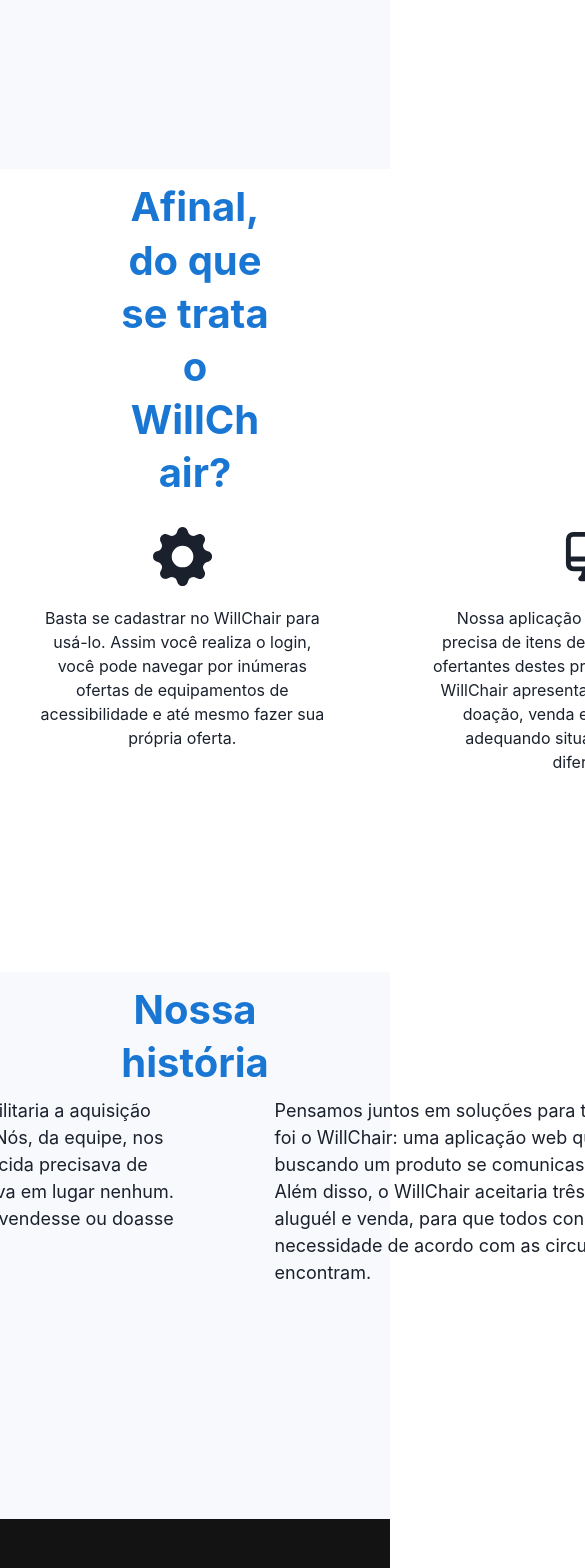
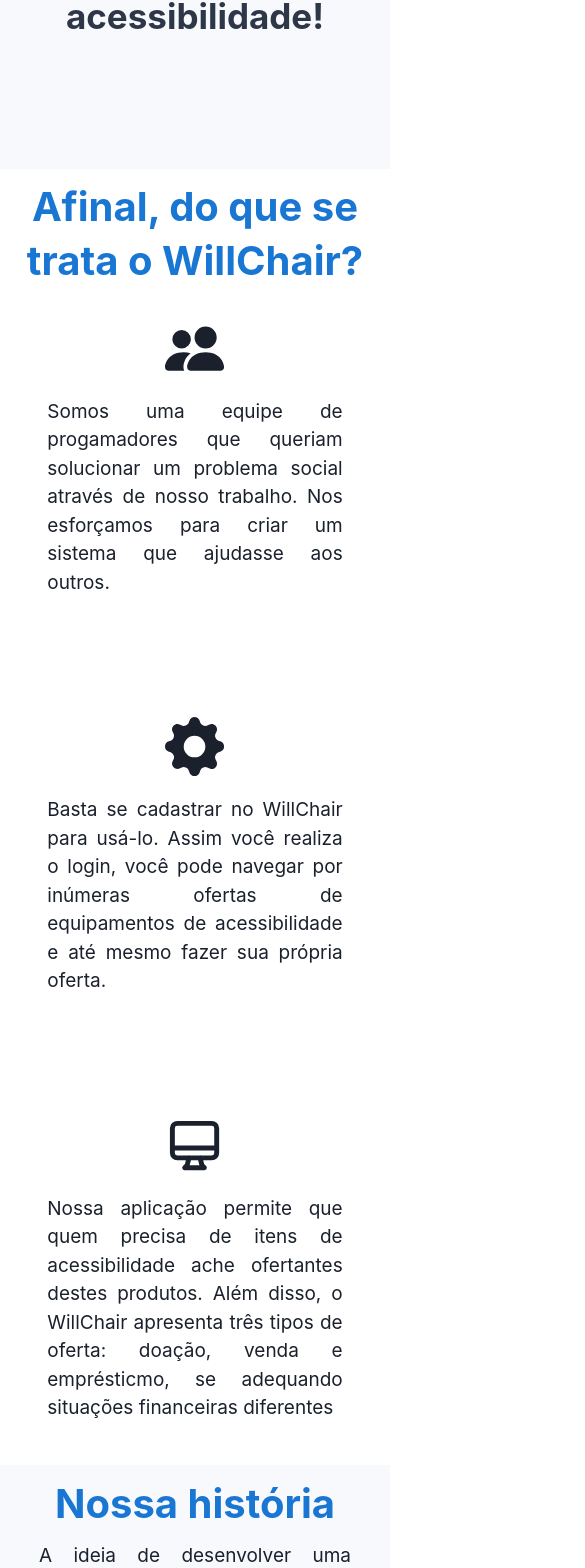
Before and after one commit to DoomerO/WillChair, a React (Vite) app in the folder TCCofc/: page /about in a window 390 px wide. Shown: the part 422-1990 px from the top of the page, 585 px wide, since content can reach past the window. Built offline with nearby package versions, Linux system fonts and the light colour scheme.

Commit message:
Correções e aplicação de responsiviade
Em About.tsx e Home.tsx

```diff
--- a/TCCofc/src/pages/About.tsx
+++ b/TCCofc/src/pages/About.tsx
@@ -1,4 +1,4 @@
-import { Box, Flex, Spacer, Text, Image, Heading, HStack, Container } from '@chakra-ui/react';
+import { Box, Flex, Spacer, Text, Heading, Stack, Container } from '@chakra-ui/react';
 import Header from '../components/Header';
 import Footer from "../components/Footer";
 import {BsPeopleFill} from "react-icons/bs";
@@ -9,67 +9,65 @@ const About = () => {
     return (
         <Box w="100%" h="100%">
             <Header/>
+
             <Flex w='100%' h='70vh' bg='#F7F9FC' align='center' _dark={{bg:'#484A4D'}}>
                 <Flex align='center' direction='column' w='100%'>
-                    <Heading color='#1976D2' as='h1' fontSize="40px" _dark={{color:"#0D87d8"}}>WillChair</Heading>
-                    <Heading color='#2D3748' as='h2' fontSize="35px" textAlign='center' noOfLines={4} w="37%">O sonho de fornecer para todos a
-                    possibilidade de adquirir um esquipamento de acessibilidade</Heading>
+                    <Heading color='#1976D2' as='h1' fontSize="40px">WillChair</Heading>
+                    <Heading color='#2D3748' as='h2' fontSize="35px" textAlign='center' noOfLines={{base: 6, sm: 4}} w={{base: "98%", sm:"37%"}} _dark={{color:"#8f9bbc"}}>O sonho de fornecer para todos a possibilidade de adquirir um esquipamento de acessibilidade!</Heading>
                 </Flex>
             </Flex>
 
-            <Flex w='100%' bg='#fff' h='fit-content' align='center' direction='column' _dark={{bg:'#4f4f4f'}}>
-            <Heading as='h1' color='#1976D2' w="38%" mt="3%" align='center' fontSize="40px" _dark={{color:"#0D87d8"}}>Afinal,
-                do que se trata o WillChair?</Heading>
-                <HStack mt='2%' gap="50" direction={{base: "column", sm: "row"}} >
+            <Flex w='100%' bg='#fff' h='fit-content' align='center' direction='column' _dark={{bg:'#4f4f4f'}} pb='5vh'>
+            <Heading as='h1' color='#1976D2' w={{base:"100%",sm:"38%"}} mt="3%" align='center' fontSize="40px" _dark={{color:"#0D87d8"}}>Afinal, do que se trata o WillChair?</Heading>
+                <Stack mt='3%' gap="50" direction={{base: "column", sm: "row"}} >
 
-                    <Flex direction='column' align='center' w='35vh' h='55vh'>
+                    <Flex direction='column' align='center' w='35vh' h={{base:'fit-content' ,sm:'55vh'}}>
                         <Box w='fit-content'>
                             <Container p='20px'>
                                 <BsPeopleFill size='7vh'/>
                             </Container>
                         </Box>
-                        <Text align='center'>
+                        <Text align='center' textAlign='justify' fontSize={{base: '19px', sm: '16px'}}>
                         Somos uma equipe de progamadores que queriam solucionar um problema social através de
                         nosso trabalho. Nos esforçamos para criar um sistema que ajudasse aos outros.
                         </Text>
                     </Flex>
                     <Spacer/>
 
-                    <Flex direction='column' align='center' w='35vh' h='55vh'>
+                    <Flex direction='column' align='center' w='35vh' h={{base:'fit-content' ,sm:'55vh'}}>
                         <Box w='fit-content'>
                             <Container p='20px'>
                                 <BsGearFill size='7vh'/>
                             </Container>
                         </Box>
-                        <Text align='center'>
+                        <Text align='center'  textAlign='justify' fontSize={{base: '19px', sm: '16px'}}>
                         Basta se cadastrar no WillChair para usá-lo. Assim você realiza o login, você pode navegar
                         por inúmeras ofertas de equipamentos de acessibilidade e até mesmo fazer sua própria oferta.
                         </Text>
                     </Flex>
                     <Spacer/>
 
-                    <Flex direction='column' align='center' w='38vh' h='55vh'>
+                    <Flex direction='column' align='center' w='35vh' h={{base:'fit-content' ,sm:'55vh'}}>
                         <Box w='fit-content'>
                             <Container p='20px'>
                                 <HiOutlineDesktopComputer size='7vh'/>
                             </Container>
                         </Box>
-                        <Text align='center'>
+                        <Text align='center' textAlign='justify' fontSize={{base: '19px', sm: '16px'}}>
                         Nossa aplicação permite que quem precisa de itens de acessibilidade ache ofertantes
                         destes produtos. Além disso, o WillChair apresenta três tipos de oferta: doação, venda e
                         emprésticmo, se adequando situações financeiras diferentes
                         </Text>
                     </Flex>
-                </HStack>
+                </Stack>
             </Flex>
 
-            <Flex w='100%' bg='#F7F9FC' h='fit-content' align='center' direction='column' _dark={{bg:'#4f4f4f'}}>
-            <Heading as='h1' color='#1976D2' w="38%" mt="3%" align='center' fontSize="40px"
-             _dark={{color:"#0D87d8"}}>Nossa história</Heading>
-                <HStack mt='2%' gap="50" direction={{base: "column", sm: "row"}} >
+            <Flex w='100%' bg='#F7F9FC' h='fit-content' align='center' direction='column' _dark={{bg:'#484A4D'}} pb={{base:'5vh',sm:'none'}}>
+            <Heading as='h1' color='#1976D2' w={{base:"100%" ,sm:"38%"}} mt="3%" align='center' fontSize="40px"_dark={{color:"#0D87d8"}}>Nossa história</Heading>
+                <Stack mt='3%' gap="50" direction={{base: "column", sm: "row"}} align='center'>
 
-                    <Flex direction='column' w='72vh' h='50vh'>
-                        <Text align='left' fontSize='18px'>
+                    <Flex direction='column' w={{base:'80vw', sm:'72vh'}} h={{base:'fit-content' , sm:'50vh'}}>
+                        <Text fontSize={{base:'19px', sm:'18px'}} textAlign='justify'>
                         A ideia de desenvolver uma aplicação web que facilitaria a aquisição de
                         itens de acessibilidade surgiu da necessidade. Nós, da equipe, nos depararmos com uma
                         situação em que uma conhecida precisava de uma cadeira de rodas rapidamente e não encontrava
@@ -78,19 +76,16 @@ const About = () => {
                     </Flex>
                     <Spacer/>
 
-                    <Flex direction='column' w='65vh' h='50vh'>
-                        <Text align='left' fontSize='18px'>
+                    <Flex direction='column' w={{base:'80vw', sm:'65vh'}} h={{base:'fit-content' , sm:'50vh'}}>
+                        <Text fontSize={{base:'19px', sm:'18px'}}  textAlign='justify'>
                         Pensamos juntos em soluções para tal problema e o que surgiu foi o WillChair: uma aplicação
                         web que permitiria que o usuário buscando um produto se comunicasse com um ofertante dele.
                         Além disso, o WillChair aceitaria três tipos de ofertas: doação, aluguél e venda, para que
                         todos consigam suprir sua necessidade de acordo com as circunstâncias em que se encontram.
                         </Text>
                     </Flex>
-                </HStack>
+                </Stack>
             </Flex>
-
-
-
 
             <Footer/>
         </Box>
--- a/TCCofc/src/pages/Home.tsx
+++ b/TCCofc/src/pages/Home.tsx
@@ -24,49 +24,49 @@ const Home = () => {
 
             <Flex w='100%' h='70vh' bg='#F7F9FC' align='center' _dark={{bg:'#484A4D'}}>
                 <Flex align='center' direction='column' ml={{base: "none", sm: '8%'}} w={{base: "inherit", sm :'50%'}}>
-                    <Heading color='#2D3748' as='h1' fontSize={{base: "26px", sm: "30px"}} _dark={{color:"#0D87d8"}}>O seu sonho acessível</Heading>
-                    <Heading color='#1976D2' as='h1' fontSize={{base: "26px", sm: "30px"}} >perto de você!</Heading>
-                    <Text noOfLines={2} fontSize={{base: '18px',sm:'20px'}} mt='20px' align="center">
+                    <Heading color='#2D3748' as='h1' fontSize={{base: "36px", sm: "30px"}} _dark={{color:"#0D87d8"}}>O seu sonho acessível</Heading>
+                    <Heading color='#1976D2' as='h1' fontSize={{base: "36px", sm: "30px"}} >perto de você!</Heading>
+                    <Text noOfLines={2} fontSize={{base: '22px',sm:'20px'}} mt='20px' align="center">
                         Compre, negocie ou anuncie equipamentos de acessibilidade
                     </Text>
                 </Flex>
                 <Image src={topImage} w='50%' h='100%' objectFit='contain' display={{base: "none", sm: "inherit"}}/>
             </Flex>
 
-            <Flex w='100%' bg='#fff' h='fit-content' align='center' direction='column' _dark={{bg:'#4f4f4f'}}>
-                <Heading as='h1' noOfLines={1} color='#2D3748' mt={{base:'10%', sm:'3%'}} _dark={{color:"#0D87d8"}} fontSize={{base: "22px", sm: "34px"}}>
+            <Flex w='100%' bg='#fff' h='fit-content' align='center' direction='column' _dark={{bg:'#4f4f4f'}} pb={{base:"5vh", sm:"none"}}>
+                <Heading as='h1' noOfLines={{base: 2, sm: 1}} color='#2D3748' mt={{base:'10%', sm:'3%'}} _dark={{color:"#0D87d8"}} fontSize={{base: "32px", sm: "34px"}} align='center' w={{base:'98vw', sm:'fit-content'}}>
                     O que você pode encontrar por aqui
                 </Heading>
                 <Stack mt='8%' gap="50" direction={{base: "column", sm: "row"}} >
-                    <Flex direction='column' align='center' w='30vh' h='30vh'>
+                    <Flex direction='column' align='center' w='30vh'  h={{base:'33%' , sm:'30vh'}}>
                         <Box w='fit-content'>
                             <Container borderRadius='100%' bg='#E8F1FA' p='20px' _dark={{bg: '#28616A'}}>
                                 <BsCreditCard size='8vh'/>
                             </Container>
                         </Box>
-                        <Text align='center' noOfLines={2}>
+                        <Text align='center' noOfLines={2} fontSize={{base:'19px', sm:'15px'}}>
                             Compras ou vendas de produtos
                         </Text>
                     </Flex>
                     <Spacer />
-                    <Flex direction='column' align='center' w='30vh' h='30vh'>
+                    <Flex direction='column' align='center' w='30vh' h={{base:'33%' , sm:'30vh'}}>
                         <Box w='fit-content'>
                             <Container borderRadius='100%' bg='#E8F1FA' p='20px' _dark={{bg: '#28616A'}}>
                                 <BiDonateHeart size='8vh'/>
                             </Container>
                         </Box>
-                        <Text align='center' noOfLines={2}>
+                        <Text align='center' noOfLines={2} fontSize={{base:'19px', sm:'15px'}}>
                             Doações de equipamentos
                         </Text>
                     </Flex>
                     <Spacer />
-                    <Flex direction='column' align='center' w='30vh' h='30vh'>
+                    <Flex direction='column' align='center' w='30vh'  h={{base:'33%' , sm:'30vh'}}>
                         <Box w='fit-content'>
                             <Container borderRadius='100%' bg='#E8F1FA' p='20px' _dark={{bg: '#28616A'}}>
                                 <MdWheelchairPickup size='8vh'/>
                             </Container>
                         </Box>
-                        <Text align='center' noOfLines={2}>
+                        <Text align='center' noOfLines={2} fontSize={{base:'19px', sm:'15px'}}>
                             Aluguéis por preços acessíveis
                         </Text>
                     </Flex>
@@ -75,7 +75,7 @@ const Home = () => {
 
             <Flex w='100%' h='fit-content' bg='#F7F9FC' align='center' direction='column' _dark={{bg:'#484A4D'}}>
                 <Box h='20%' alignContent='center' mt={{base:'10%', sm:'3%'}}>
-                <Heading as='h2' noOfLines={2} color='#1963D2' _dark={{color:'#1983D2'}} fontSize={{base: "22px", sm: "34px"}} align="center">
+                <Heading as='h2' noOfLines={{base: 2, sm: 1}} color='#1963D2' _dark={{color:'#1983D2'}} fontSize={{base: "32px", sm: "34px"}} align='center' w={{base:'98vw', sm:'fit-content'}}>
                     Confira abaixo algumas de nossas categorias
                 </Heading>
                 </Box>
```
